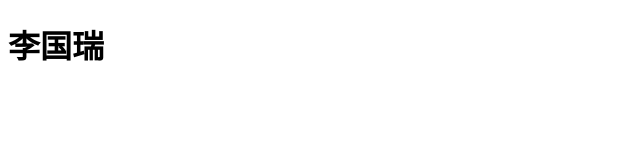
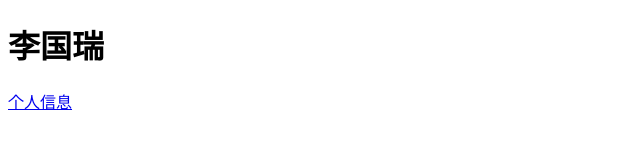
Before and after one commit to puplive/puplive.github.io, a plain HTML site: page index.html in a window 1280 px wide. Shown: the whole page, without its empty margins (0-640 px from the left). Drawn offline with Linux system fonts and the light colour scheme.

Commit message:
Update index.html

```diff
--- a/index.html
+++ b/index.html
@@ -6,5 +6,6 @@
 </head>
 <body>
 	<h1>李国瑞</h1>
+	<a href="#">个人信息</a>
 </body>
 </html>
```
